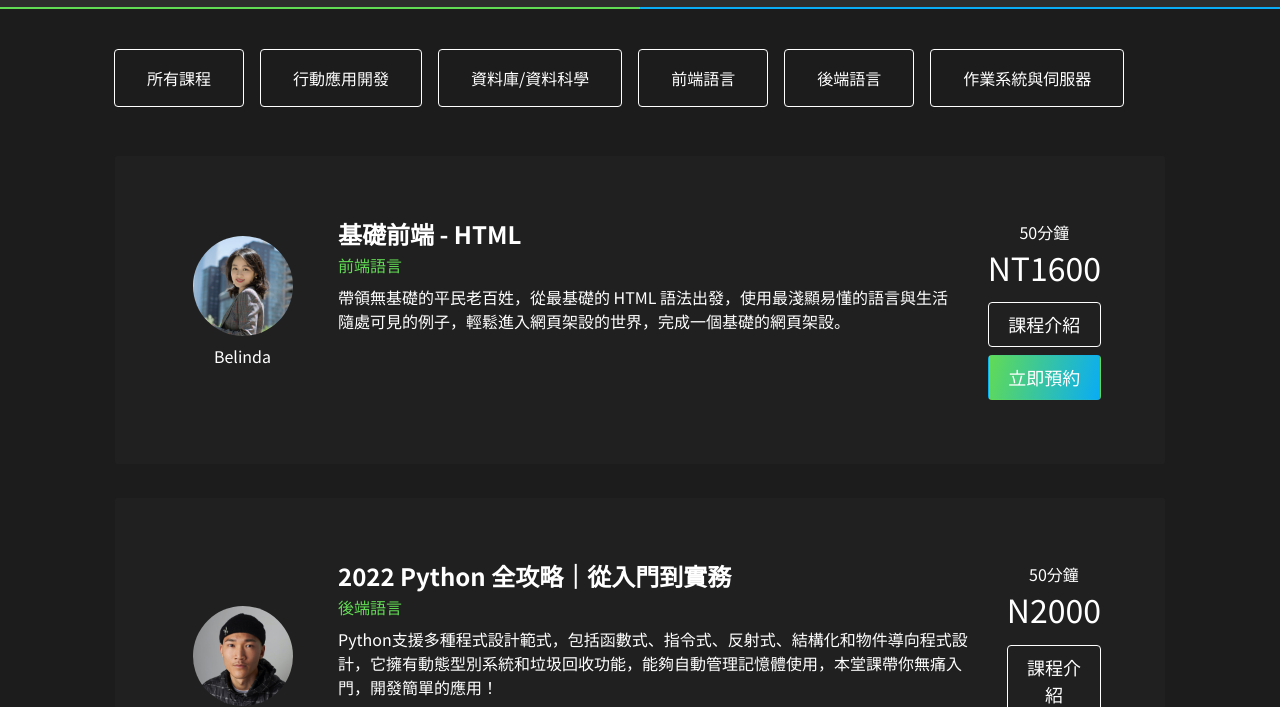
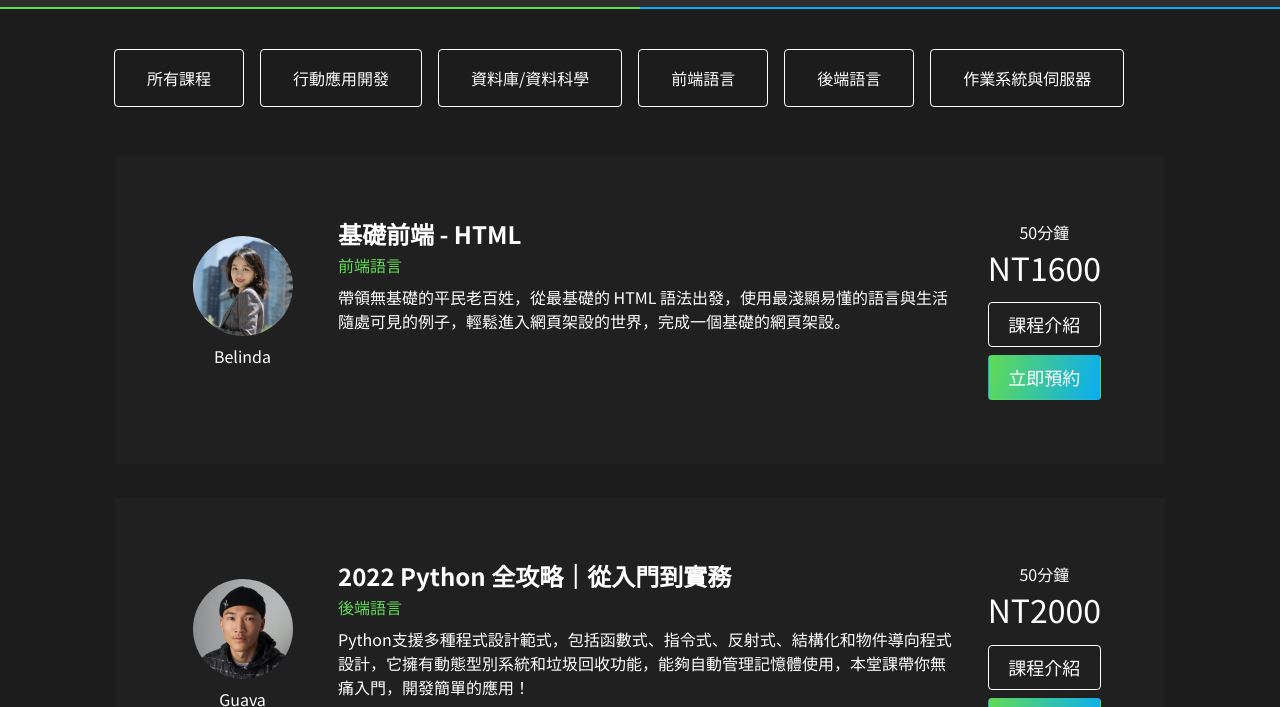
Before and after one commit to JullChein/layout-week6, a plain HTML site: page intro.html in a window 1280 px wide. Shown: the part 93-800 px from the top of the page. Drawn offline with Linux system fonts and the light colour scheme; a web font is replaced by a local one.

Commit message:
Update 2022-09-12T11:21:18.321Z

```diff
--- a/intro.html
+++ b/intro.html
@@ -85,7 +85,6 @@
                             <p class="text-white text-center me-2 me-md-0 mb-1">50分鐘</p>
                             <h2 class="text-white text-center mb-md-3">NT1600</h2>
                         </div>
-
                         <div class="button d-flex flex-md-column justify-content-center">
                             <a class="btn btn-outline-white fs-7 me-2 me-md-0 mb-md-2 px-3 py-2" href="#"
                                 role="button">課程介紹</a>
@@ -113,9 +112,8 @@
                     <div class="card-body d-flex flex-column">
                         <div class="text d-flex flex-md-column justify-content-center align-items-center mb-3 mb-md-0">
                             <p class="text-white text-center me-2 me-md-0 mb-1">50分鐘</p>
-                            <h2 class="text-white text-center mb-md-3">N2000</h2>
+                            <h2 class="text-white text-center mb-md-3">NT2000</h2>
                         </div>
-
                         <div class="button d-flex flex-md-column justify-content-center">
                             <a class="btn btn-outline-white fs-7 me-2 me-md-0 mb-md-2 px-3 py-2" href="#"
                                 role="button">課程介紹</a>
```
